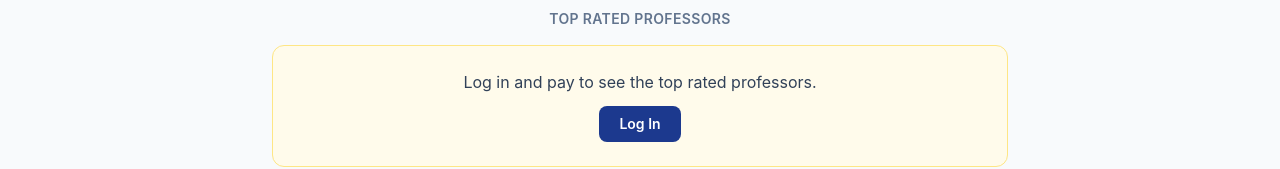
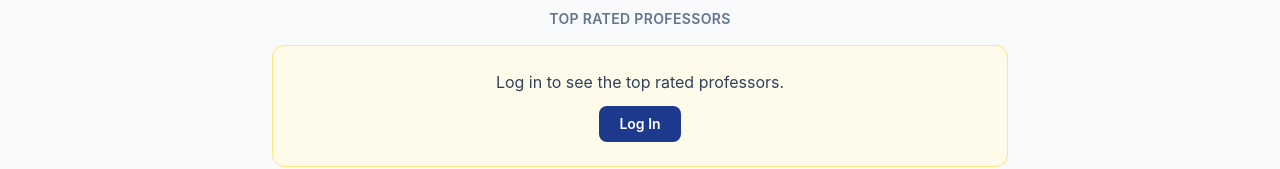
Before and after one commit to ajleany11/rate-my-bahamas, a React (Vite) app in the folder frontend/: page / in a window 1280 px wide. Shown: the part 606-775 px from the top of the page. Built offline with nearby package versions, Linux system fonts and the light colour scheme.

Commit message:
changed message for log in

```diff
--- a/frontend/src/pages/Home.jsx
+++ b/frontend/src/pages/Home.jsx
@@ -84,7 +84,7 @@ function Home() {
             <AccessGate
               status={accessStatus}
               semester={semester}
-              message="Log in and pay to see the top rated professors."
+              message="Log in to see the top rated professors."
             />
           </div>
         )}
--- a/frontend/src/pages/ProfessorCourseReviews.jsx
+++ b/frontend/src/pages/ProfessorCourseReviews.jsx
@@ -30,7 +30,7 @@ function ProfessorCourseReviews() {
 
       <section className="max-w-3xl mx-auto px-4 py-12">
         {accessStatus !== 'active' && (
-          <AccessGate status={accessStatus} semester={semester} message="Log in and pay to see these reviews." />
+          <AccessGate status={accessStatus} semester={semester} message="Log in to see these reviews." />
         )}
 
         {accessStatus === 'active' && error && <p className="text-slate-500">{error}</p>}
--- a/frontend/src/pages/ProfessorDetail.jsx
+++ b/frontend/src/pages/ProfessorDetail.jsx
@@ -56,7 +56,7 @@ function ProfessorDetail() {
           <AccessGate
             status={accessStatus}
             semester={semester}
-            message="Log in and pay to see this professor's reviews."
+            message="Log in to see this professor's reviews."
           />
         )}
 
--- a/frontend/src/pages/SearchResults.jsx
+++ b/frontend/src/pages/SearchResults.jsx
@@ -141,7 +141,7 @@ function SearchResults() {
 
               {activeTab === 'professors' &&
                 (accessStatus !== 'active' ? (
-                  <AccessGate status={accessStatus} semester={semester} message="Log in and pay to see professors." />
+                  <AccessGate status={accessStatus} semester={semester} message="Log in to see professors." />
                 ) : visibleItems.length === 0 ? (
                   <p className="text-slate-500">No professors found.</p>
                 ) : (
```
